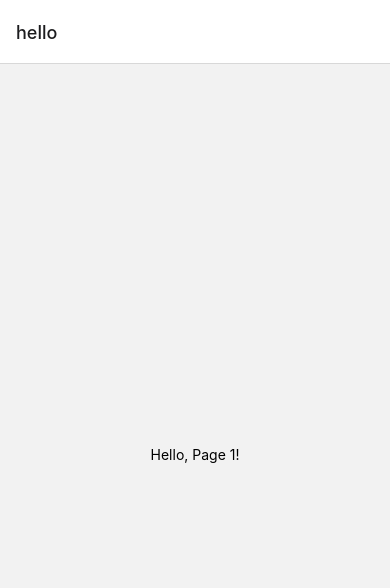
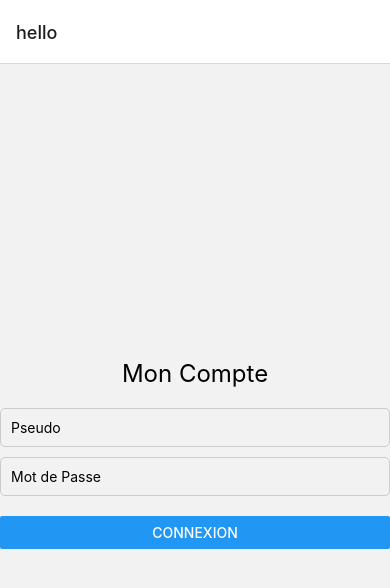
Before and after one commit to Tolza87/ReMobile, a React Native app: screen /hello in a window 390 px wide. Shown: the top 588 px of the page. Built offline with nearby package versions, Linux system fonts and the light colour scheme.

Commit message:
ajout connexion/deconnexion & page de connexion

```diff
--- a/components/Page1.js
+++ b/components/Page1.js
@@ -1,15 +1,102 @@
-import { Text, SafeAreaView, StyleSheet, View } from "react-native";
+import React, { useState, useEffect } from 'react';
+import { Text, SafeAreaView, StyleSheet, View, TextInput, Button, Alert } from 'react-native';
 
-export default function Page1() {
+export default function Page2() {
+  const [username, setUsername] = useState('');
+  const [password, setPassword] = useState('');
+  const [isLoggedIn, setIsLoggedIn] = useState(false);
+
+  useEffect(() => {
+    const token = localStorage.getItem('token');
+    setIsLoggedIn(!!token);
+  }, []);
+
+  const handleLogin = async () => {
+    const url = 'http://localhost:8080/citizen/authenticate';
+    try {
+      const response = await fetch(url, {
+        method: 'POST',
+        headers: {
+          'Content-Type': 'application/json',
+        },
+        body: JSON.stringify({ login: username, password: password }),
+      });
+      const token = await response.text();
+      if (response.ok) {
+        localStorage.setItem('token', token);
+        setIsLoggedIn(true);
+        console.log('Connexion réussie', 'Vous êtes maintenant connecté.');
+      } else {
+        throw new Error('La connexion a échoué');
+      }
+    } catch (error) {
+      console.log('Erreur de connexion', error.message);
+    }
+  };
+
+  const handleLogout = () => {
+    localStorage.removeItem('token');
+    setIsLoggedIn(false);
+    console.log('Déconnexion', 'Vous avez été déconnecté.');
+  };
+
   return (
-    <View
-      style={{
-        flex: 1,
-        justifyContent: 'center',
-        alignItems: 'center',
-      }}>
-      <Text>Hello, Page 1!</Text>
-    </View>
+    <SafeAreaView style={styles.container}>
+      <Text style={styles.title}>Mon Compte</Text>
+      <TextInput
+        style={styles.input}
+        placeholder="Pseudo"
+        onChangeText={setUsername}
+        value={username}
+      />
+      <TextInput
+        style={styles.input}
+        placeholder="Mot de Passe"
+        onChangeText={setPassword}
+        secureTextEntry={true}
+        value={password}
+      />
+      {!isLoggedIn ? (
+        <View style={styles.buttonContainer}>
+          <Button
+            title="Connexion"
+            onPress={handleLogin}
+          />
+        </View>
+      ) : (
+        <View style={styles.buttonContainer}>
+          <Button
+            title="Déconnexion"
+            onPress={handleLogout}
+          />
+        </View>
+      )}
+    </SafeAreaView>
   );
+}
 
-}
+const styles = StyleSheet.create({
+  container: {
+    flex: 1,
+    justifyContent: 'center',
+    alignItems: 'center',
+    padding: 20,
+  },
+  title: {
+    fontSize: 24,
+    marginBottom: 20,
+  },
+  input: {
+    width: '100%',
+    marginBottom: 10,
+    borderWidth: 1,
+    borderColor: '#cccccc',
+    padding: 10,
+    borderRadius: 5,
+  },
+  buttonContainer: {
+    marginTop: 10,
+    width: '100%',
+    borderRadius: 5,
+  },
+});
```
Also changed, not shown: 1 other file (tests, documents, lock files or other folders).
